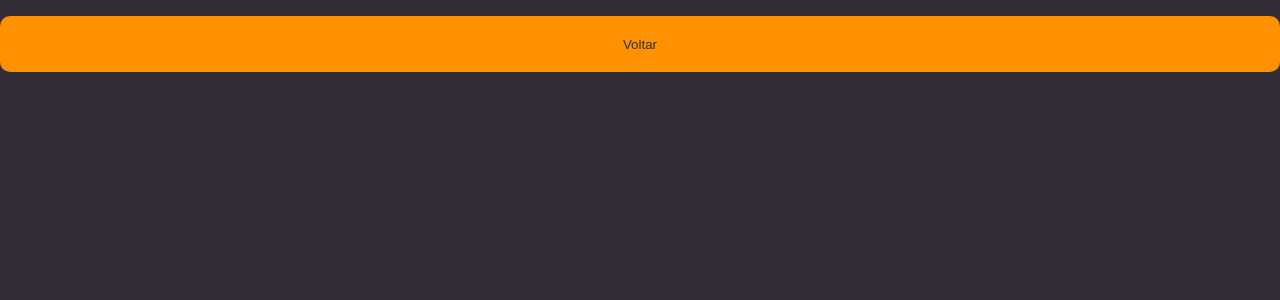
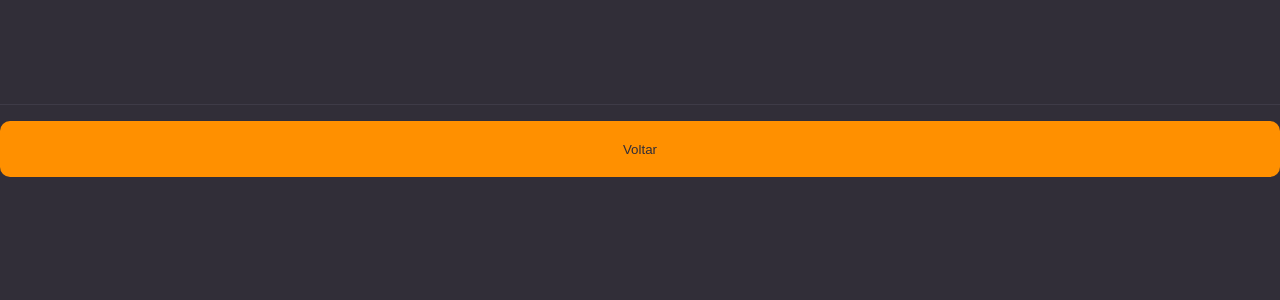
Before and after one commit to KimCidDev/RocketNotes-Explorer, a React (Vite) app in the folder Rocketnotes/: page / in a window 1280 px wide. Shown: the top 300 px of the page. Built offline with nearby package versions, Linux system fonts and the light colour scheme.

Commit message:
added Header componente. test version.

```diff
--- a/Rocketnotes/src/components/Button/index.jsx
+++ b/Rocketnotes/src/components/Button/index.jsx
@@ -1,4 +1,4 @@
-import { Container} from './styles'
+import { Container } from './styles';
 
 export function Button({title, loading = false, ...rest}) {
 
--- /dev/null
+++ b/Rocketnotes/src/components/Header/index.jsx
@@ -0,0 +1,9 @@
+import { Container } from './styles';
+
+export function Header() {
+  return (
+    <Container>
+
+    </Container>
+  )
+}
--- /dev/null
+++ b/Rocketnotes/src/components/Header/styles.js
@@ -0,0 +1,17 @@
+import styled from 'styled-components';
+
+export const Container = styled.header`
+  grid-area: header;
+  width: 100%;
+  height: 105px;
+
+  border-bottom-width: 1px;
+  border-bottom-style: solid;
+  border-bottom-color: ${({ theme }) => theme.COLORS.BACKGROUND_700};
+
+  display: flex;
+  justify-content: space-between;
+  padding: 0 80px;
+
+  //background: red;
+`;
--- a/Rocketnotes/src/pages/Details/index.jsx
+++ b/Rocketnotes/src/pages/Details/index.jsx
@@ -1,25 +1,17 @@
-import { Container } from "./styles";
+import { Container } from './styles';
 
-import { Button } from "../../components/Button"
+import { Header } from '../../components/Header';
+import { Button } from '../../components/Button';
+
 
 export function Details () {
 
   return (
     <Container>
-      {/*<h1> Xis Salada</h1>
+      <Header />
 
-
-      <Button title="Xis Salada com Ovo" loading/>
-      <Button title="Xis Frango sem maionese"/>
-      <Button title="Xis Bacon Egg"/>
-      <Button title="Xis Calabresa"/>
-      <Button title="Xis vegano"/>
-      <div class="box"></div>*/}
-
-      <Button title="Voltar"/>
+      <Button title="Voltar" />
     </Container>
-
-
 
   )
 }
--- a/Rocketnotes/src/pages/Details/styles.js
+++ b/Rocketnotes/src/pages/Details/styles.js
@@ -1,3 +1,12 @@
 import styled from 'styled-components';
 
-export const Container = styled.div``;
+export const Container = styled.div`
+  width: 100%;
+  height: 100vh;
+
+  display: grid;
+  grid-template-rows: 105px auto;
+  grid-template-areas:
+    'header'
+    'content'
+`;
```
